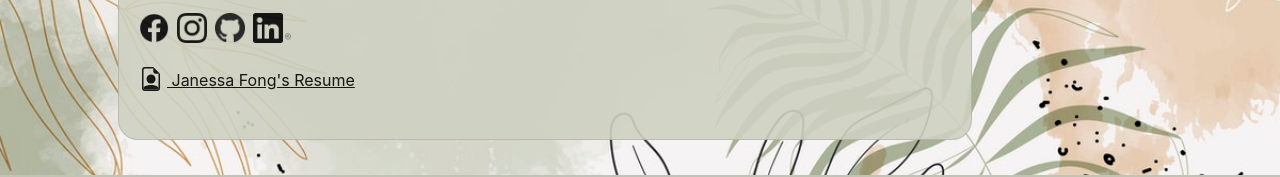
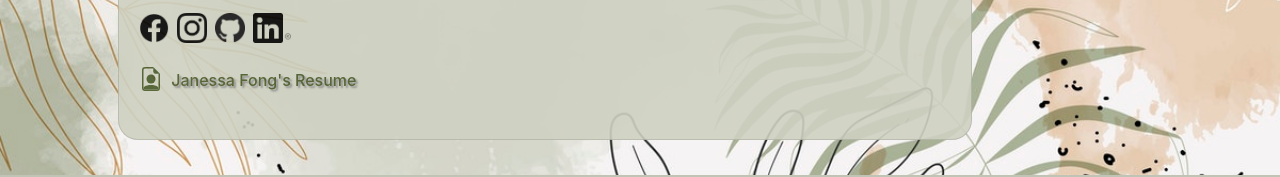
Before and after one commit to janessaref/react-to-my-portfolio, a React (Create React App) app: page / in a window 1280 px wide. In both pictures the pointer is over the link "Janessa Fong's Resume". Shown: the part 553-730 px from the top of the page. Built offline with nearby package versions, Linux system fonts and the light colour scheme; a web font is replaced by a local one.

Commit message:
add shadows and hover stylings

```diff
--- a/src/components/Project/style.css
+++ b/src/components/Project/style.css
@@ -1,6 +1,12 @@
 .githubLink {
     font-size: 14px;
     color: black;
+    font-weight: 500;
+}
+
+.githubLink:hover {
+    color: #485826;
+    text-decoration: none;
 }
 
 .ghLogo {
@@ -17,3 +23,7 @@
     background-color: #99a187;
     border-color: #99a187
 }
+
+.projIMG:hover {
+    box-shadow: 5px 5px 5px rgb(31, 31, 31);
+}
--- a/src/pages/style.css
+++ b/src/pages/style.css
@@ -22,7 +22,7 @@
     text-decoration: none !important;
 }
 .contactInfo:hover {
-    color: #86936b;
+    color: #485826;
     text-decoration: none !important;
 }
 .paddingStyle {
@@ -37,5 +37,11 @@
     max-height: 250px
 }
 #resume {
-    color: black
+    color: black;
+    font-weight: 500;
 }
+#resume:hover {
+    color: #485826;
+    text-decoration: none;
+    text-shadow: 2px 2px 2px gray;
+}
```
